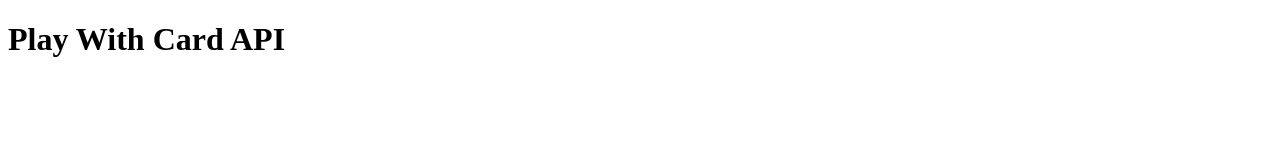
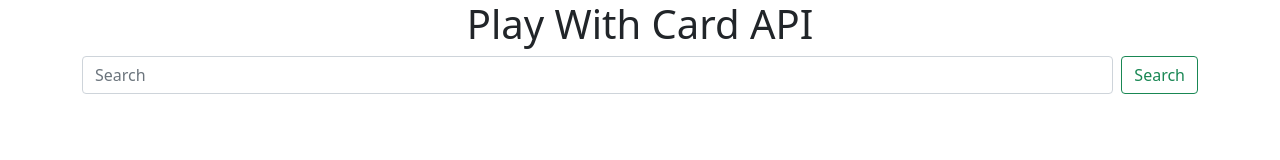
Before and after one commit to RefatRingky/Card-ES6-Conceptual-Session, a plain HTML site: page index.html in a window 1280 px wide. Drawn offline with nearby package versions, Linux system fonts and the light colour scheme; no server answers.

Commit message:
last commit

```diff
--- a/card.js
+++ b/card.js
@@ -0,0 +1,13 @@
+fetch('https://deckofcardsapi.com/api/deck/new/draw/?count=2')
+// button onclick handler
+const searchButton = () =>{
+    // input value
+    const input = document.getElementById('input-value');
+    const error = document.getElementById('error')
+    const inputValue = input.value;
+    if(isNaN(inputValue)){
+        // alert('Please enter valid number');
+        error.innerText = 'Please Enter an Number'
+    }
+    input.value= "";
+}
--- a/index.html
+++ b/index.html
@@ -5,10 +5,19 @@
     <meta http-equiv="X-UA-Compatible" content="IE=edge">
     <meta name="viewport" content="width=device-width, initial-scale=1.0">
     <title>Play with card API</title>
+    <link href="https://cdn.jsdelivr.net/npm/bootstrap@5.1.3/dist/css/bootstrap.min.css" rel="stylesheet" integrity="sha384-1BmE4kWBq78iYhFldvKuhfTAU6auU8tT94WrHftjDbrCEXSU1oBoqyl2QvZ6jIW3" crossorigin="anonymous">
+    <link rel="stylesheet" href="style.css">
+
 </head>
 <body>
-    <h1>Play With Card API</h1>
-
+    <h1 class="text-center">Play With Card API</h1>
+    <div class="container">
+        <div class="d-flex">
+            <input id="input-value" class="form-control me-2" type="search" placeholder="Search" aria-label="Search">
+            <button onclick="searchButton()" class="btn btn-outline-success" type="submit">Search</button>
+        </div>
+        <h3 id="error" class="text-danger text-center"></h3>
+    </div>
     <script src="card.js"></script>
 </body>
 </html>
```
Also changed, not shown: style.css (added).
